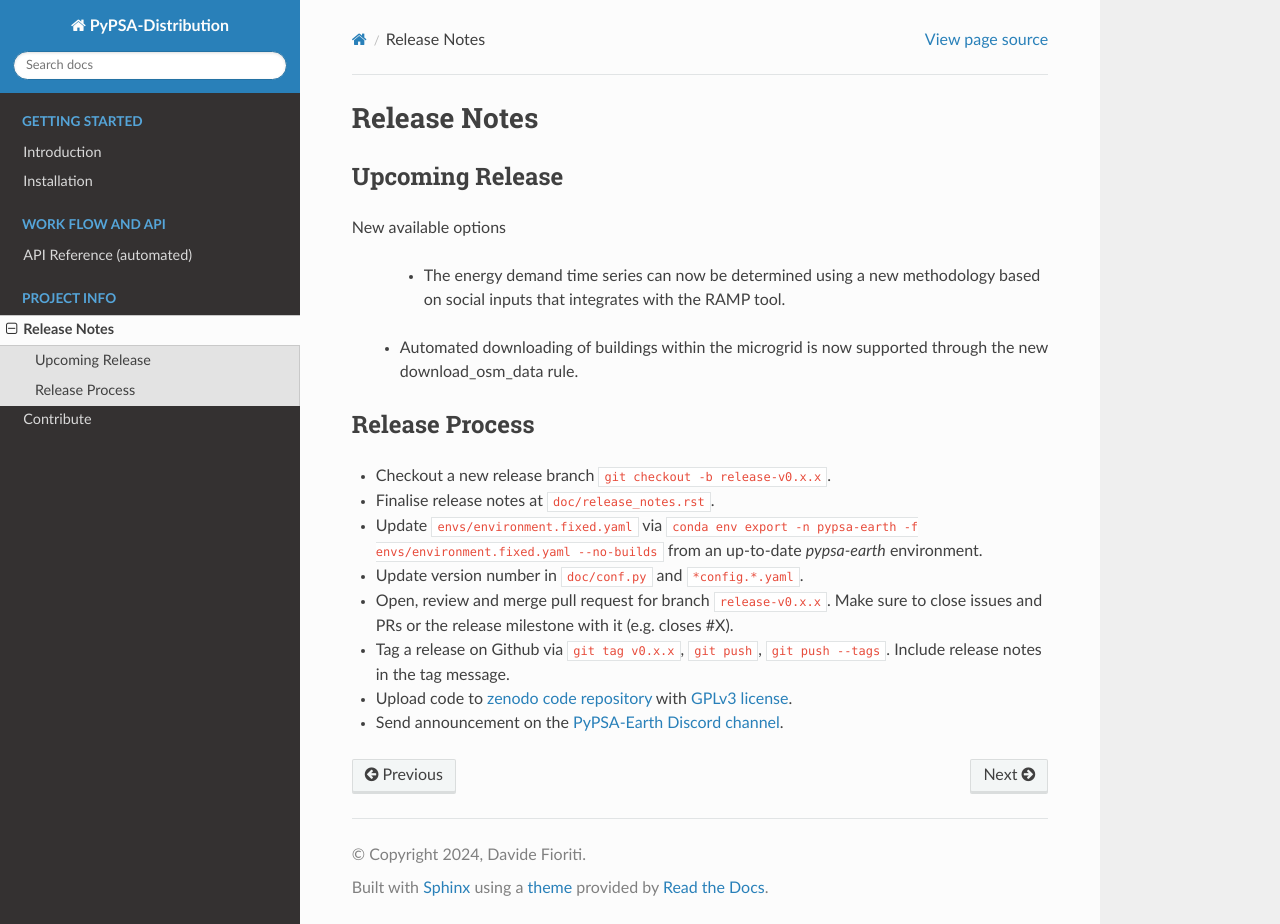
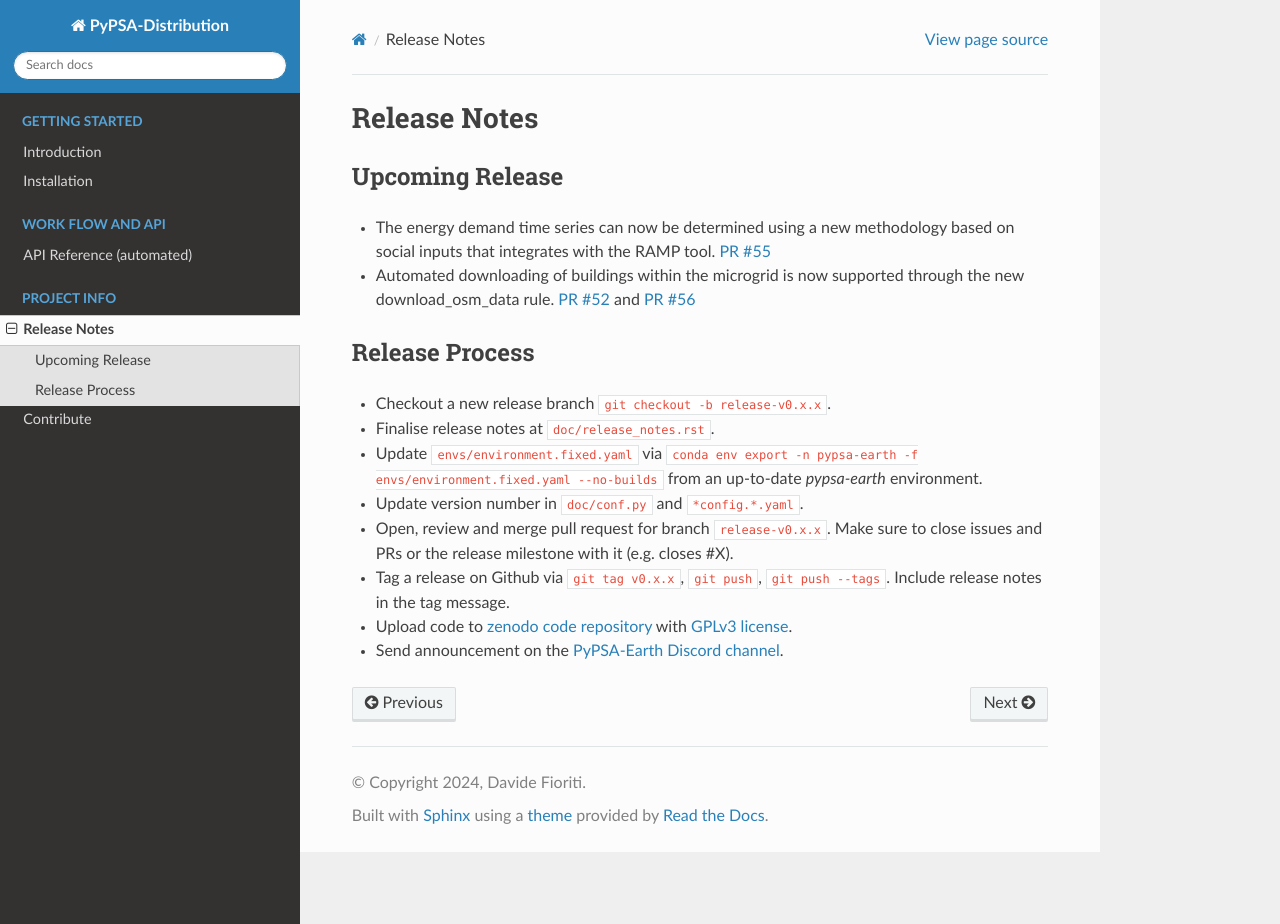
Before and after one commit to pypsa-meets-earth/pypsa-distribution, a Sphinx documentation site: the page built from doc/release_notes.rst, in a window 1280 px wide and 924 px high. Built offline with Sphinx 7.4.7 and the Read the Docs theme 3.1.0, drawn with Linux system fonts in a browser that asks for light colours.

Commit message:
Update release_notes.rst

```diff
--- a/doc/release_notes.rst
+++ b/doc/release_notes.rst
@@ -10,11 +10,10 @@ Release Notes
 
 Upcoming Release
 ================
-New available options
 
-	 * The energy demand time series can now be determined using a new methodology based on social inputs that integrates with the RAMP tool.
+* The energy demand time series can now be determined using a new methodology based on social inputs that integrates with the RAMP tool. `PR #55 <https://github.com/pypsa-meets-earth/pypsa-distribution/pull/55>`__
 
-	*	Automated downloading of buildings within the microgrid is now supported through the new download_osm_data rule.
+* Automated downloading of buildings within the microgrid is now supported through the new download_osm_data rule. `PR #52 <https://github.com/pypsa-meets-earth/pypsa-distribution/pull/52>`__ and `PR #56 <https://github.com/pypsa-meets-earth/pypsa-distribution/pull/56>`__
 
 
 
```
